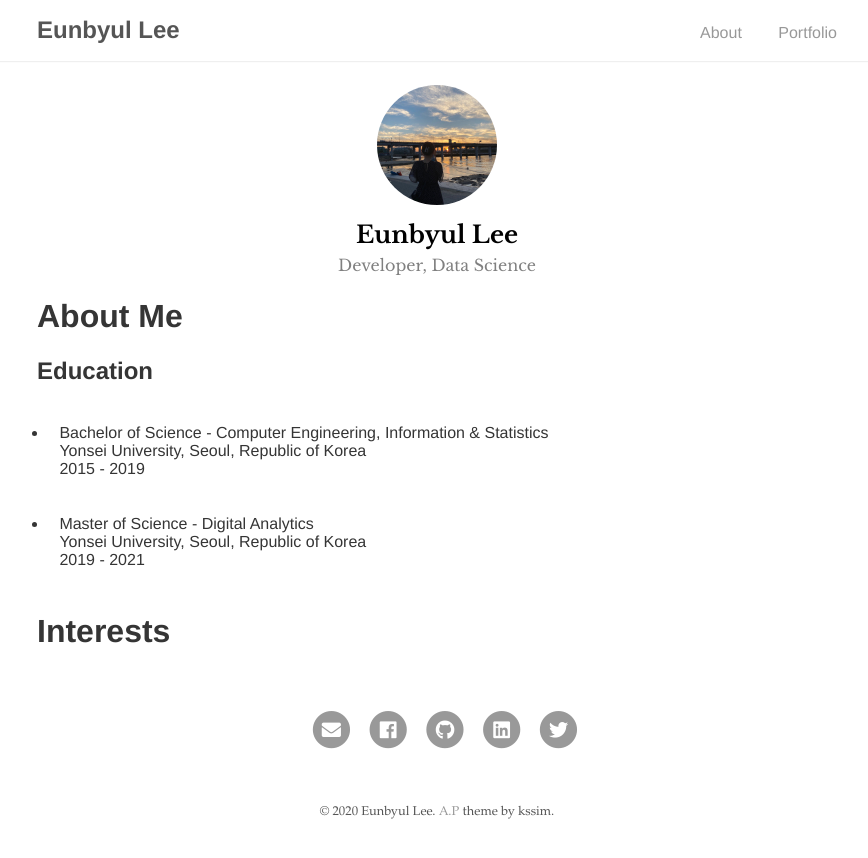
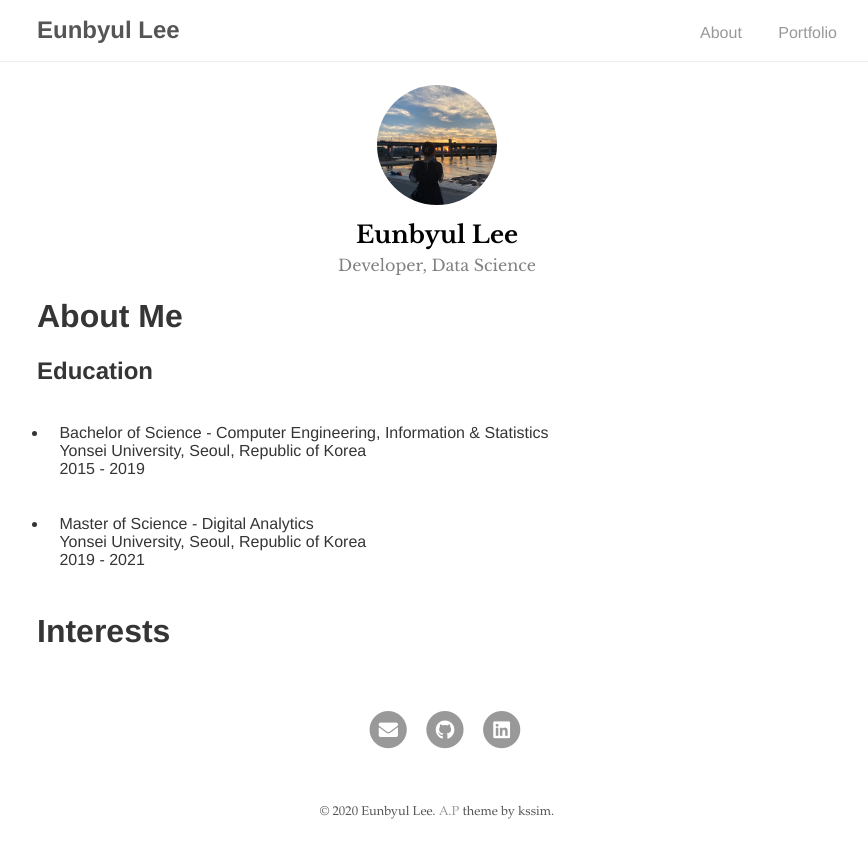
Before and after one commit to eunbyul616/eunbyul616.github.io, a Jekyll site: the page built from index.md, in a window 1280 px wide. Shown: the top 858 px of the page, without its empty margins (203-1071 px from the left). Built offline with Jekyll 4.4.1, drawn with Linux system fonts in a browser that asks for light colours; our own code applies the rules of GitHub Pages for plain Markdown files.

Commit message:
change icons

```diff
--- a/_includes/icons.html
+++ b/_includes/icons.html
@@ -37,17 +37,6 @@
     <span class="fa-stack fa-lg">
       <i class="fa fa-circle fa-stack-2x"></i>
       <i class="fab fa-dribbble fa-stack-1x fa-inverse"></i>
-    </span>
-  </a>
-</li>
-{% endif %}
-
-{% if site.social.facebook %}
-<li>
-  <a href="https://www.facebook.com/{{ site.social.facebook }}" title="{{ site.social.default_txt }} Facebook">
-    <span class="fa-stack fa-lg">
-      <i class="fa fa-circle fa-stack-2x"></i>
-      <i class="fab fa-facebook fa-stack-1x fa-inverse"></i>
     </span>
   </a>
 </li>
@@ -196,17 +185,6 @@
 </li>
 {% endif %}
 
-{% if site.social.twitter %}
-<li>
-  <a href="https://twitter.com/{{ site.social.twitter }}" title="{{ site.social.default_txt }} Twitter" class="type">
-    <span class="fa-stack fa-lg">
-      <i class="fa fa-circle fa-stack-2x"></i>
-      <i class="fab fa-twitter fa-stack-1x fa-inverse"></i>
-    </span>
-  </a>
-</li>
-{% endif %}
-
 {% if site.social.vimeo %}
 <li>
   <a href="https://vimeo.com/{{ site.social.vimeo }}" title="{{ site.social.default_txt }} Vimeo" class="type">
```
